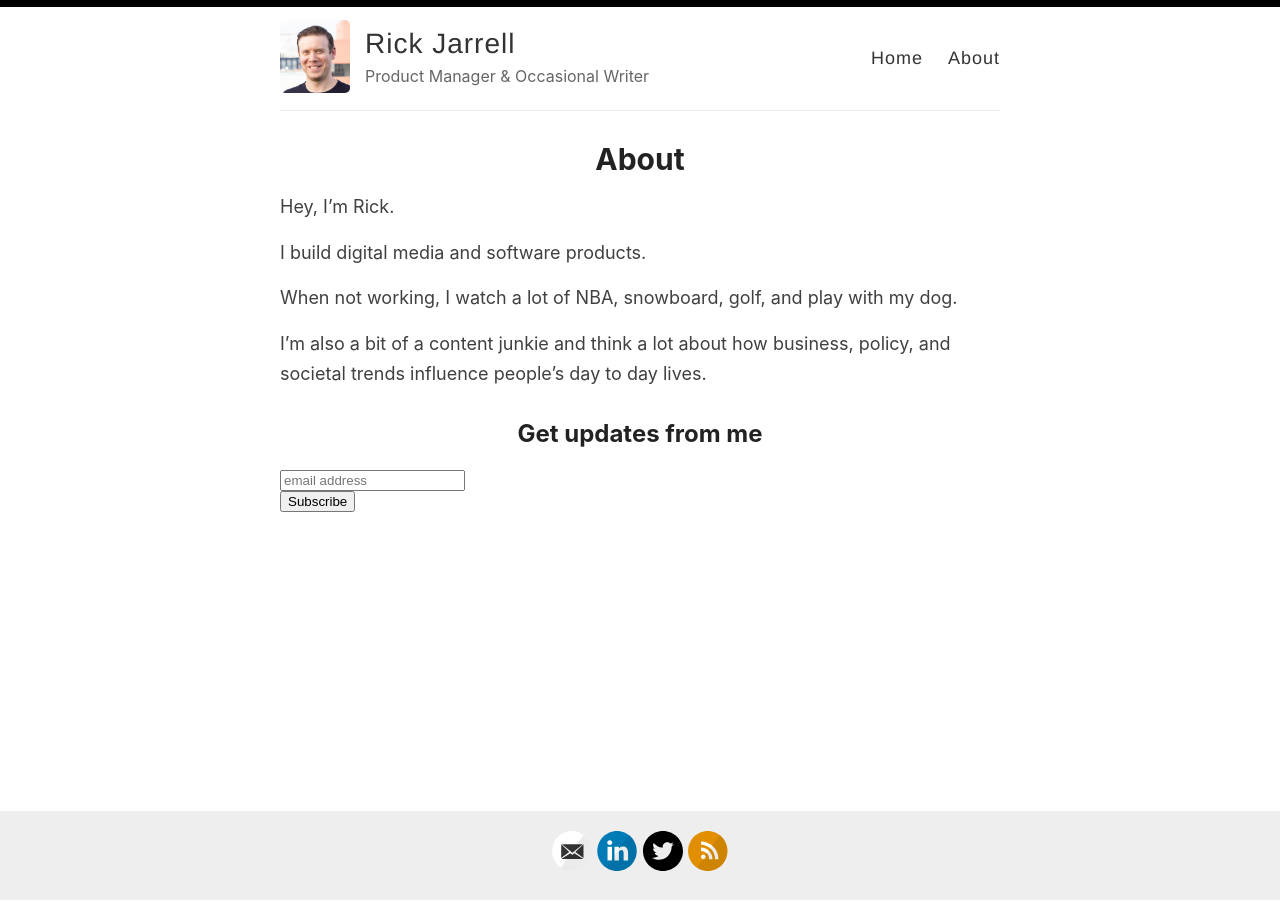
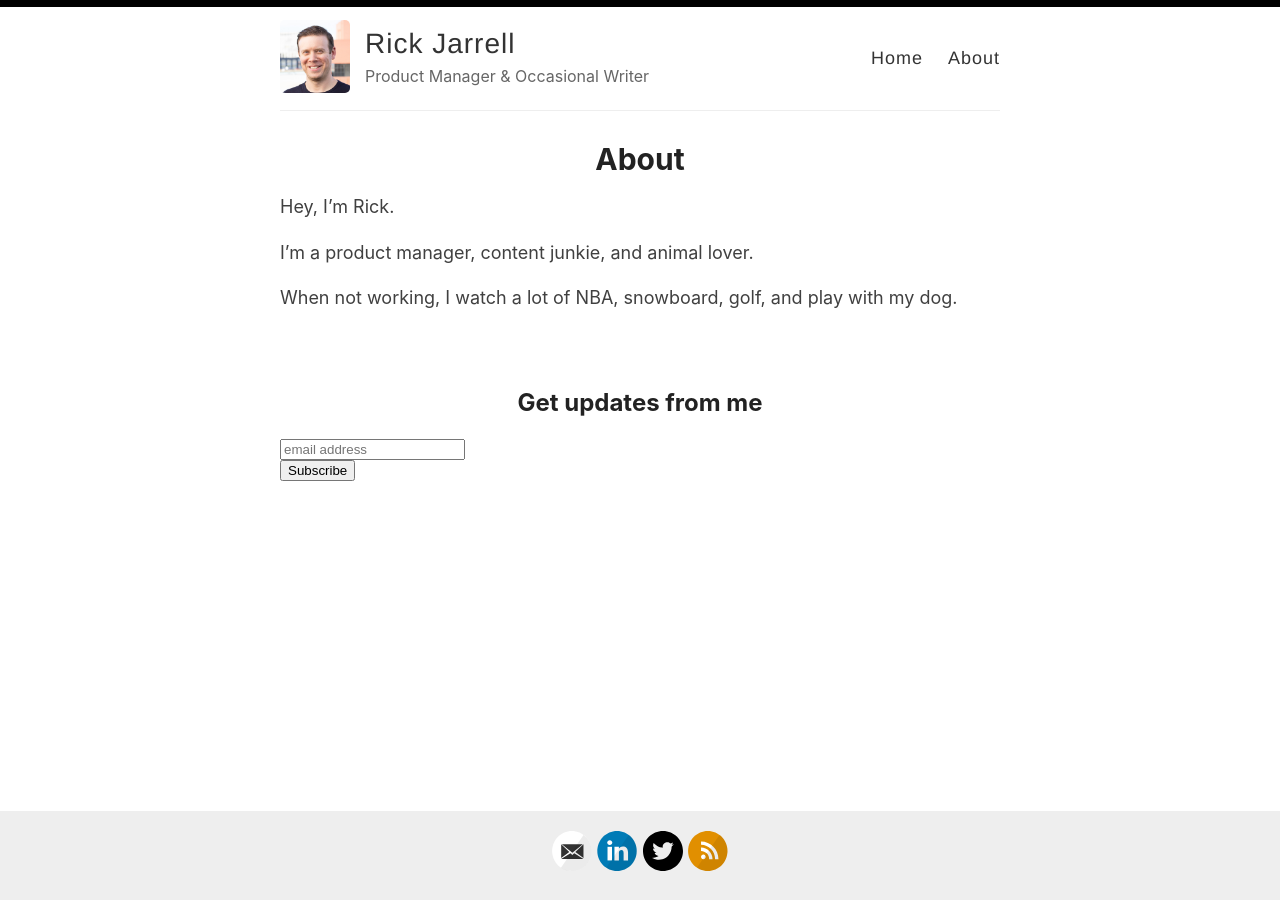
Before and after one commit to rickjarrell/backupblog, a Jekyll site: the page built from _pages/about.md, in a window 1280 px wide. Built offline with Jekyll 4.4.1, drawn with Linux system fonts in a browser that asks for light colours; comment, search, counter and statistics services are not loaded.

Commit message:
Update about.md

```diff
--- a/_pages/about.md
+++ b/_pages/about.md
@@ -6,11 +6,10 @@
 
 Hey, I'm Rick.
 
-I build digital media and software products.
+I'm a product manager, content junkie, and animal lover.
 
 When not working, I watch a lot of NBA, snowboard, golf, and play with my dog.
 
-I'm also a bit of a content junkie and think a lot about how business, policy, and societal trends influence people's day to day lives.
 <br/>
 
 ## Get updates from me
```
